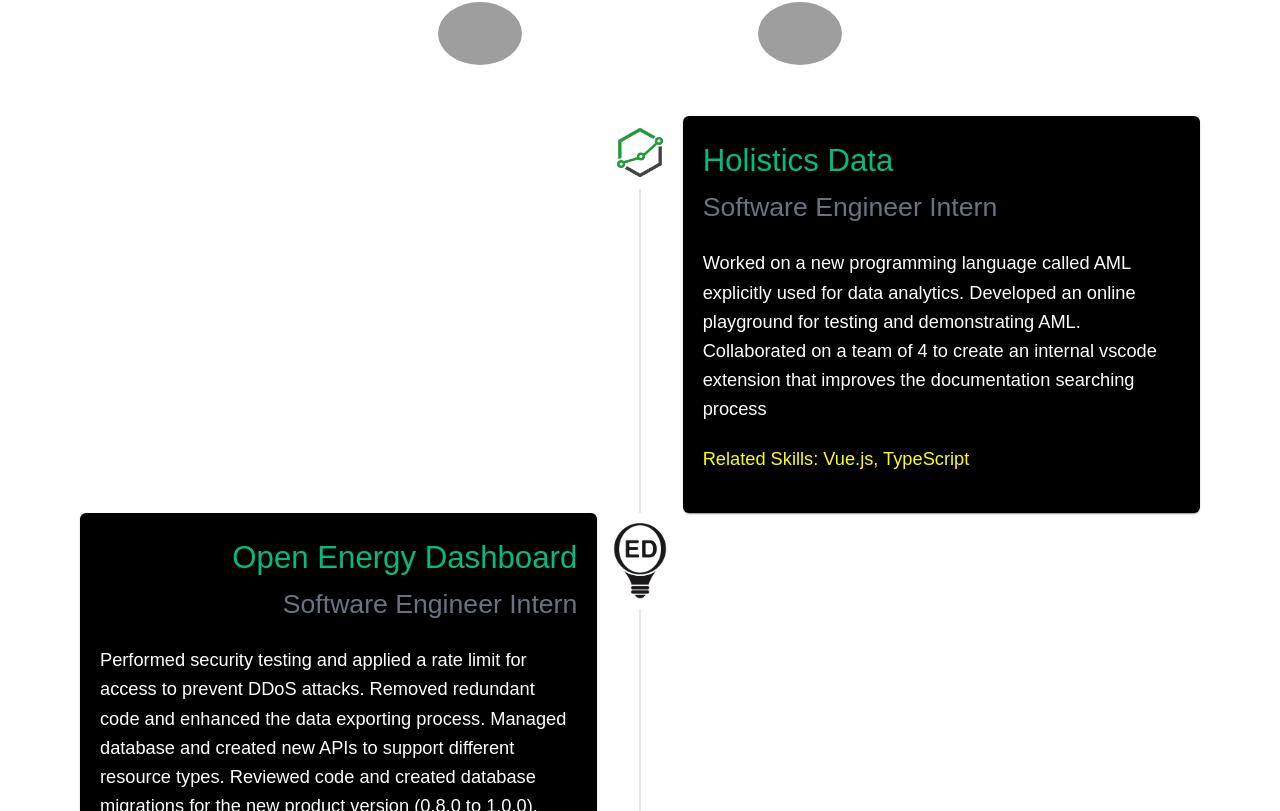
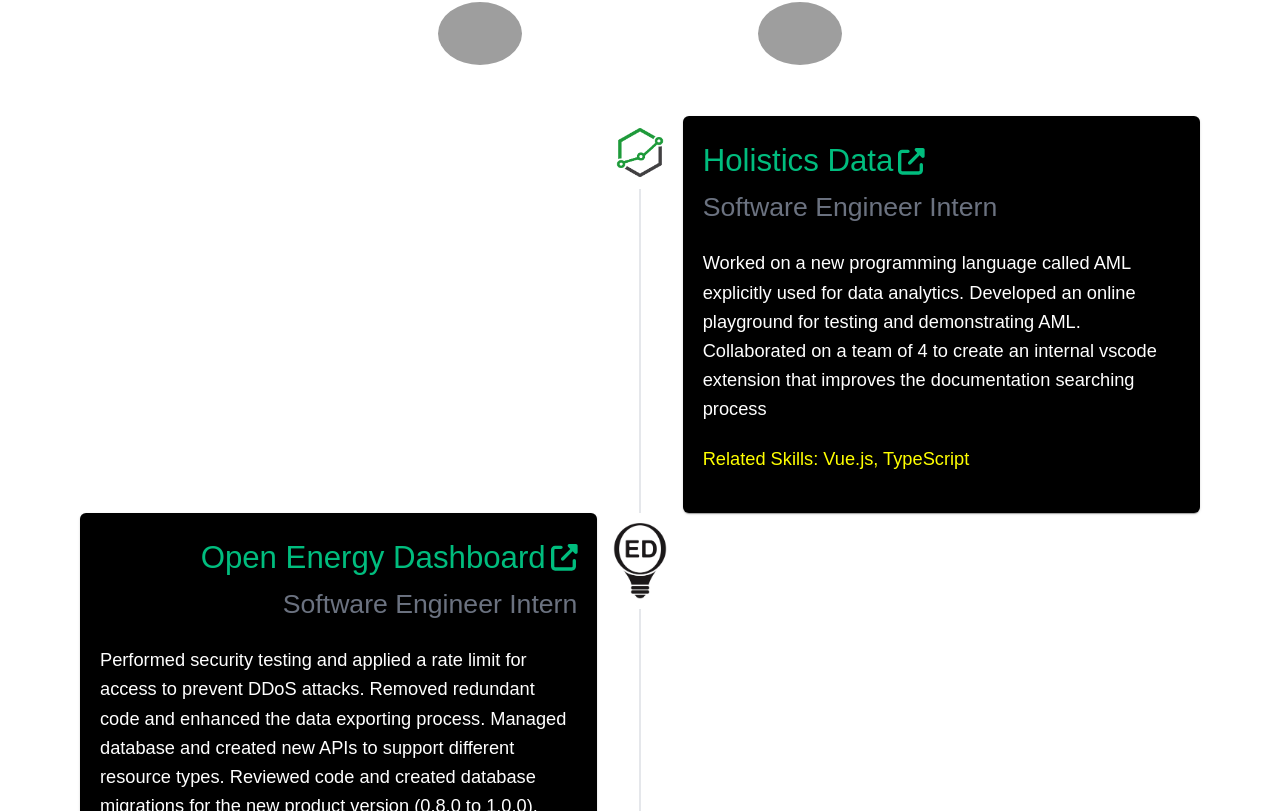
Before and after one commit to truongdd03/truongdd03.github.io, a Vue app: page / in a window 1280 px wide. Shown: the part 829-1640 px from the top of the page. Built offline with nearby package versions, Linux system fonts and the light colour scheme; grey boxes are pictures that could not be loaded; a web font is replaced by a local one; what @kyvg/vue3-notification would draw is missing.

Commit message:
feat: add company's url

```diff
--- a/src/components/experience/ExperiencePane.vue
+++ b/src/components/experience/ExperiencePane.vue
@@ -1,15 +1,20 @@
 <template>
     <div class="wrapper">
         <div class="title-wrapper">
-            <img class="wxl title-icon" src="https://pic.funnygifsbox.com/uploads/2021/02/funnygifsbox.com-2021-02-25-14-34-39-88.gif" />
+            <img class="wxl title-icon"
+                src="https://pic.funnygifsbox.com/uploads/2021/02/funnygifsbox.com-2021-02-25-14-34-39-88.gif" />
             <h1 class="title xl">Experience</h1>
-            <img class="wxl title-icon" src="https://pic.funnygifsbox.com/uploads/2021/02/funnygifsbox.com-2021-02-25-14-34-41-72.gif" />
+            <img class="wxl title-icon"
+                src="https://pic.funnygifsbox.com/uploads/2021/02/funnygifsbox.com-2021-02-25-14-34-41-72.gif" />
         </div>
         <Timeline :value="events1" align="alternate" class="timeline">
             <template #content="slotProps">
                 <Card class="experience-wrapper">
                     <template #title>
-                        <h3 class="l green">{{slotProps.item.company}}</h3>
+                        <a class="company-link" :href="slotProps.item.url" target="_blank">
+                            <h3 class="l green company-name">{{slotProps.item.company}}</h3>
+                            <font-awesome-icon v-if="slotProps.item.url" class="m redirect-icon" icon="fa-solid fa-up-right-from-square" />
+                        </a>
                     </template>
                     <template #subtitle>
                         <p class="m">{{slotProps.item.title}}</p>
@@ -41,6 +46,7 @@
 const events1 = [
     {
         company: 'Holistics Data',
+        url: 'https://www.holistics.io/',
         icon: Holistics,
         skills: 'Vue.js, TypeScript',
         title: 'Software Engineer Intern',
@@ -51,6 +57,7 @@
     },
     {
         company: 'Open Energy Dashboard',
+        url: 'https://openenergydashboard.github.io/',
         icon: OED,
         skills: 'React, Redux, TypeScript, JavaScript, Postgres',
         title: 'Software Engineer Intern',
@@ -74,6 +81,19 @@
 <style lang="scss" scoped>
 .timeline {
     width: 100%;
+
+    .company-link {
+        text-decoration: none;
+
+        .redirect-icon, .company-name {
+            display: inline;
+        }
+
+        .redirect-icon {
+            margin-left: 5px;
+            color: hsla(160, 100%, 37%, 1);
+        }
+    }
 
     .duration-wrapper {
         padding: 25px;
--- a/src/main.ts
+++ b/src/main.ts
@@ -9,7 +9,7 @@
 // icons
 import { library } from '@fortawesome/fontawesome-svg-core';
 import { FontAwesomeIcon } from '@fortawesome/vue-fontawesome';
-import { faEnvelope, faCircleArrowDown, faBriefcase } from '@fortawesome/free-solid-svg-icons';
+import { faEnvelope, faCircleArrowDown, faBriefcase, faUpRightFromSquare } from '@fortawesome/free-solid-svg-icons';
 import { faGithub, faLinkedin, faDiscord } from '@fortawesome/free-brands-svg-icons';
 
 import './assets/main.css';
@@ -21,7 +21,8 @@
     faDiscord,
     faEnvelope,
     faCircleArrowDown,
-    faBriefcase
+    faBriefcase,
+    faUpRightFromSquare,
 ];
 
 icons.forEach((icon) => library.add(icon));
```
